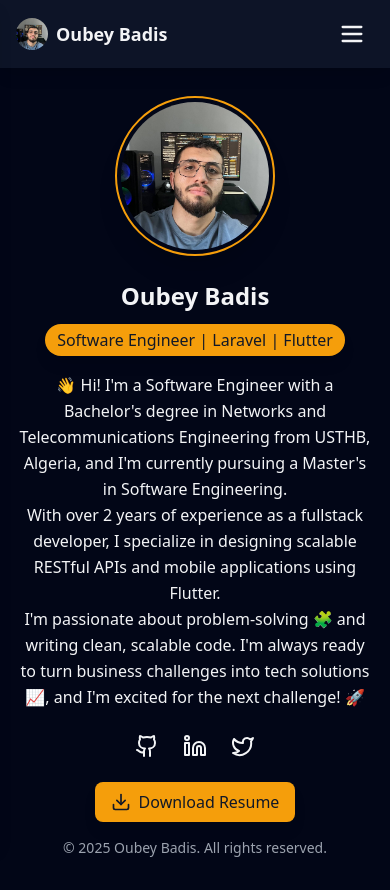
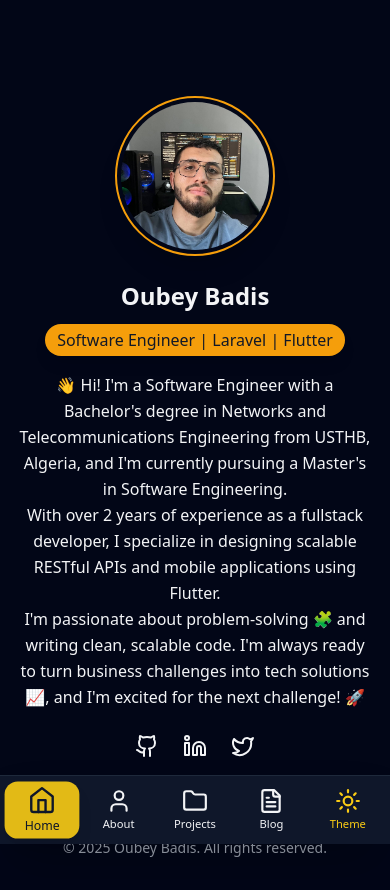
Before and after one commit to oubeybadis/Profile, a React (Vite) app: page / in a window 390 px wide. Built offline with nearby package versions, Linux system fonts and the light colour scheme.

Commit message:
refactor mobile navigation to a bottom navigation bar with improved theme toggle functionality

```diff
--- a/src/App.tsx
+++ b/src/App.tsx
@@ -78,60 +78,31 @@ function App() {
 
   return (
     <div className={`min-h-screen flex flex-col transition-colors duration-200 ${isDarkMode ? 'bg-slate-950 text-gray-100' : 'bg-gray-50 text-gray-900'}`}>
-      {/* Mobile Navbar */}
-      <div className="md:hidden fixed top-0 left-0 w-full z-30 flex items-center justify-between px-4 py-3 bg-slate-900/90 shadow-lg">
-        <div className="flex items-center space-x-2">
-          <img src="/profile.jpg" alt="Logo" className="w-8 h-8 rounded-full object-cover" />
-          <span className="font-bold text-lg">Oubey Badis</span>
-        </div>
-        <button
-          aria-label="Open navigation menu"
-          className="focus:outline-none p-2 rounded hover:bg-slate-800 transition active:scale-95"
-          onClick={() => setMobileNavOpen(true)}
-        >
-          <svg className="w-7 h-7" fill="none" stroke="currentColor" strokeWidth="2" viewBox="0 0 24 24"><path strokeLinecap="round" strokeLinejoin="round" d="M4 6h16M4 12h16M4 18h16" /></svg>
-        </button>
-      </div>
-      {/* Mobile Slide-in Menu */}
-      <div className={`fixed inset-0 z-40 bg-black/40 transition-opacity duration-300 ${mobileNavOpen ? 'opacity-100 pointer-events-auto' : 'opacity-0 pointer-events-none'} md:hidden`} onClick={() => setMobileNavOpen(false)}></div>
-      <nav className={`fixed top-0 left-0 h-full w-64 bg-slate-900 shadow-lg z-50 transform transition-transform duration-300 md:hidden ${mobileNavOpen ? 'translate-x-0' : '-translate-x-full'}`} aria-label="Mobile navigation">
-        <div className="flex items-center justify-between px-4 py-4 border-b border-slate-800">
-          <div className="flex items-center space-x-2">
-            <img src="/profile.jpg" alt="Logo" className="w-8 h-8 rounded-full object-cover" />
-            <span className="font-bold text-lg">Oubey Badis</span>
-          </div>
+      {/* Mobile Bottom Navigation */}
+      <nav className={`md:hidden fixed bottom-0 left-0 w-full z-30 ${isDarkMode ? 'bg-slate-900' : 'bg-white'} border-t ${isDarkMode ? 'border-slate-800' : 'border-slate-200'} shadow-2xl flex justify-around items-center py-2 px-1`}>
+        {[
+          { icon: <Home size={26} />, id: 'home', label: 'Home' },
+          { icon: <User size={26} />, id: 'about', label: 'About' },
+          { icon: <Folder size={26} />, id: 'projects', label: 'Projects' },
+          { icon: <FileText size={26} />, id: 'blog', label: 'Blog' },
+          { icon: isDarkMode ? <Sun size={26} /> : <Moon size={26} />, id: 'theme', label: 'Theme' },
+        ].map((item, idx) => (
           <button
-            aria-label="Close navigation menu"
-            className="focus:outline-none p-2 rounded hover:bg-slate-800 transition active:scale-95"
-            onClick={() => setMobileNavOpen(false)}
+            key={item.id}
+            onClick={() => {
+              if (item.id === 'theme') setIsDarkMode(!isDarkMode);
+              else setActiveSection(item.id);
+            }}
+            className={`flex flex-col items-center justify-center flex-1 py-1 transition-all duration-200 rounded-xl mx-1
+              ${item.id === 'theme' ? '' : activeSection === item.id ? (isDarkMode ? 'bg-yellow-400/90 text-slate-900 shadow-lg scale-110' : 'bg-amber-500/90 text-gray-900 shadow-lg scale-110') : isDarkMode ? 'text-gray-100 hover:bg-slate-800' : 'text-gray-500 hover:bg-slate-100'}
+              ${item.id === 'theme' ? (isDarkMode ? 'text-yellow-400' : 'text-amber-500') : ''}
+            `}
+            aria-label={item.label}
           >
-            <svg className="w-7 h-7" fill="none" stroke="currentColor" strokeWidth="2" viewBox="0 0 24 24"><path strokeLinecap="round" strokeLinejoin="round" d="M6 18L18 6M6 6l12 12" /></svg>
+            {item.icon}
+            <span className="text-xs mt-0.5 font-medium select-none" style={{fontSize: '0.7rem'}}>{item.label}</span>
           </button>
-        </div>
-        <div className="flex flex-col space-y-4 mt-8 px-4">
-          {[
-            { icon: <Home size={24} />, text: 'Home', id: 'home' },
-            { icon: <User size={24} />, text: 'About', id: 'about' },
-            { icon: <Folder size={24} />, text: 'Projects', id: 'projects' },
-            { icon: <FileText size={24} />, text: 'Blog', id: 'blog' }
-          ].map((item) => (
-            <button
-              key={item.id}
-              onClick={() => { setActiveSection(item.id); setMobileNavOpen(false); }}
-              className={`flex items-center space-x-3 p-3 rounded-lg transition-all duration-200 text-lg font-medium active:scale-95 ${activeSection === item.id ? 'bg-amber-500 text-gray-900 shadow-lg' : 'hover:bg-slate-800'}`}
-            >
-              {item.icon}
-              <span>{item.text}</span>
-            </button>
-          ))}
-        </div>
-        <button
-          onClick={() => { setIsDarkMode(!isDarkMode); setMobileNavOpen(false); }}
-          className="mt-auto flex items-center space-x-3 p-3 rounded-lg transition-colors duration-200 hover:bg-slate-800 w-full justify-center active:scale-95"
-        >
-          {isDarkMode ? <Sun size={24} /> : <Moon size={24} />}
-          <span>Toggle Theme</span>
-        </button>
+        ))}
       </nav>
       {/* Desktop Sidebar */}
       <nav className={`hidden md:fixed md:left-0 md:top-0 md:h-full md:w-20 md:w-64 md:p-4 md:flex md:flex-col transition-colors duration-200 z-20 ${isDarkMode ? 'bg-slate-900' : 'bg-white shadow-lg'}`}>
@@ -174,7 +145,7 @@ function App() {
       </nav>
       {/* Main Content + Footer Wrapper */}
       <div className="flex-1 flex flex-col md:flex-row">
-        <main className="flex-1 pt-16 md:pt-0 ml-0 md:ml-64 p-4 md:p-8 transition-all duration-300 flex flex-col justify-center items-center md:items-stretch">
+        <main className="flex-1 pt-16 md:pt-0 ml-0 md:ml-64 p-4 md:p-8 transition-all duration-300 flex flex-col md:items-stretch">
           {/* Hero Section */}
           <section id="home" className={`${activeSection === 'home' ? 'block' : 'hidden'} animate-fade-in`}>
             <div className="max-w-4xl mx-auto text-center">
@@ -318,7 +289,7 @@ function App() {
               </div>
             </div>
           </section>
-          <footer className={`${isDarkMode ? '' : 'bg-white'}`}>
+          <footer >
         <div className="max-w-4xl mx-auto p-4 md:p-6">
           <p className={`text-center text-sm ${isDarkMode ? 'text-gray-400' : 'text-gray-600'}`}>
             &copy; {new Date().getFullYear()} Oubey Badis. All rights reserved.
```
